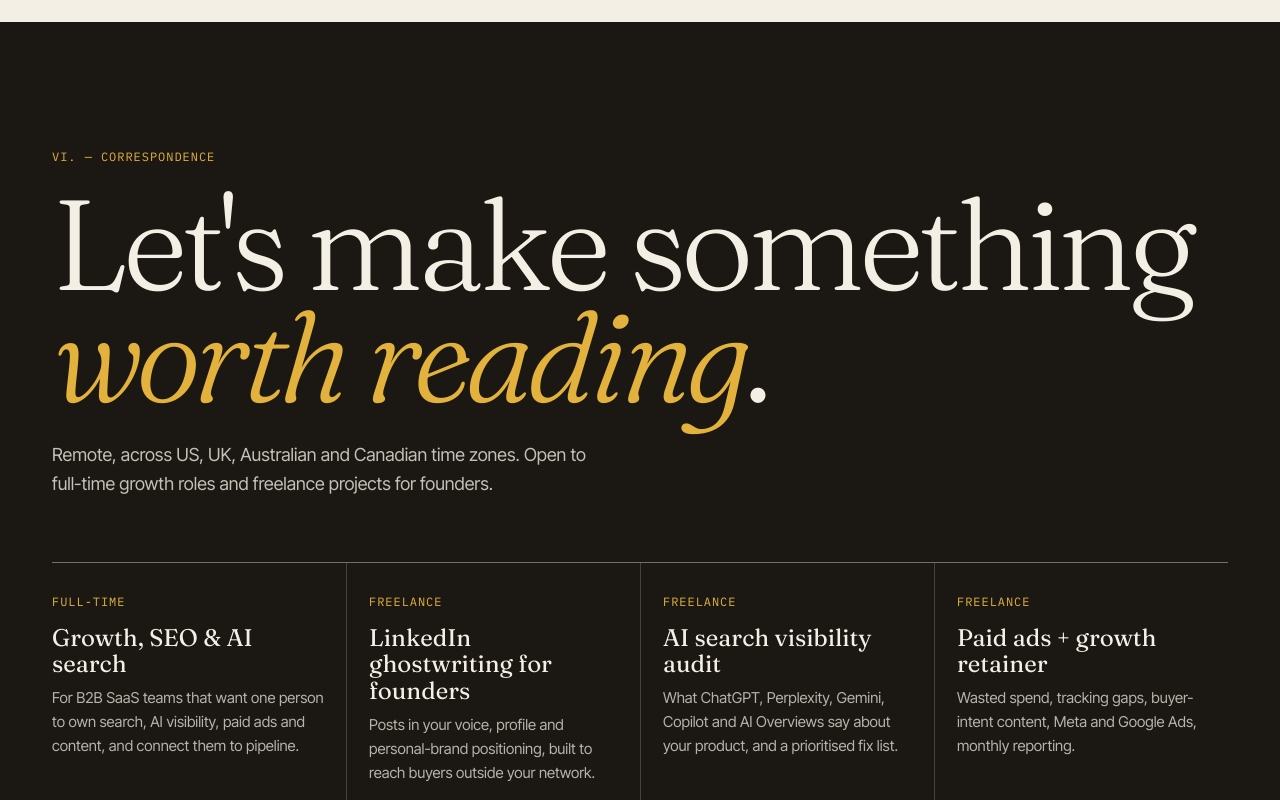
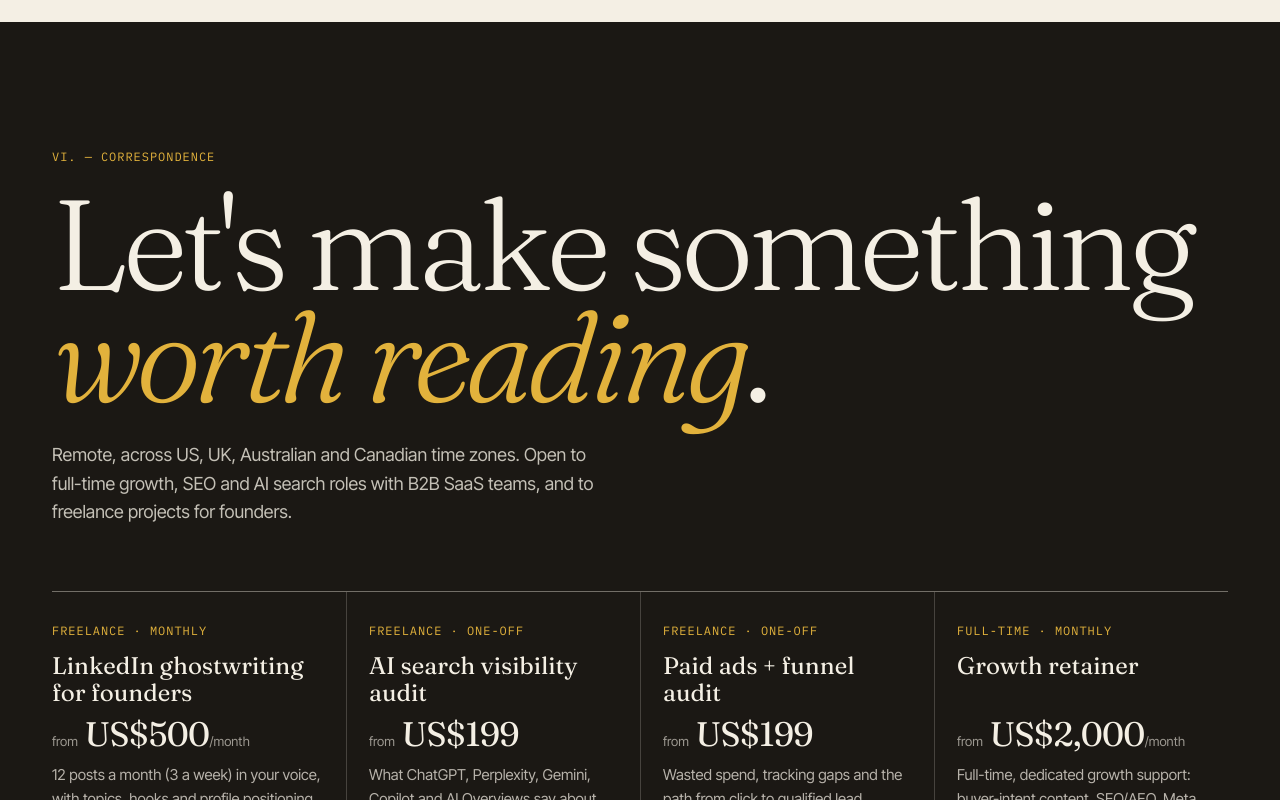
Before and after one commit to shahshivani120-lab/shahshivani120-lab.github.io, a plain HTML site: page index.html in a window 1280 px wide. Shown: the part 11200-12000 px from the top of the page. Drawn offline with Linux system fonts and the light colour scheme.

Commit message:
Add starting prices to services

```diff
--- a/index.html
+++ b/index.html
@@ -255,6 +255,10 @@ section{padding:110px 0;position:relative}
 .offers div{padding:24px 22px 24px 0}
 .offers div+div{padding-left:22px;border-left:1px solid var(--line)}
 .offers .mono{color:#e2b23c}
+.offers .price{font-family:var(--serif);font-size:34px;line-height:1;color:#f4efe4;margin:4px 0 12px;letter-spacing:-.02em}
+.offers .price small{font-family:var(--sans);font-size:13px;color:rgba(244,239,228,.6);letter-spacing:0;margin:0}
+.offers h3{min-height:2.3em}
+@media (max-width:560px){.offers h3{min-height:0}}
 .offers h3{font-family:var(--serif);font-weight:400;font-size:24px;line-height:1.12;margin:10px 0 8px}
 .offers p{font-size:15px;color:rgba(244,239,228,.72)}
 @media (max-width:960px){.offers{grid-template-columns:1fr 1fr}.offers div{padding-left:0!important;border-left:0!important;border-bottom:1px solid var(--line)}}
@@ -598,12 +602,12 @@ section{padding:110px 0;position:relative}
   <div class="wrap">
     <span class="mono" style="color:#e2b23c">vi. — Correspondence</span>
     <h2 class="reveal" style="margin-top:18px">Let's make something <em>worth reading</em>.</h2>
-    <p class="intro reveal">Remote, across US, UK, Australian and Canadian time zones. Open to full-time growth roles and freelance projects for founders.</p>
+    <p class="intro reveal">Remote, across US, UK, Australian and Canadian time zones. Open to full-time growth, SEO and AI search roles with B2B SaaS teams, and to freelance projects for founders.</p>
     <div class="offers reveal">
-      <div><span class="mono">Full-time</span><h3>Growth, SEO &amp; AI search</h3><p>For B2B SaaS teams that want one person to own search, AI visibility, paid ads and content, and connect them to pipeline.</p></div>
-      <div><span class="mono">Freelance</span><h3>LinkedIn ghostwriting for founders</h3><p>Posts in your voice, profile and personal-brand positioning, built to reach buyers outside your network.</p></div>
-      <div><span class="mono">Freelance</span><h3>AI search visibility audit</h3><p>What ChatGPT, Perplexity, Gemini, Copilot and AI Overviews say about your product, and a prioritised fix list.</p></div>
-      <div><span class="mono">Freelance</span><h3>Paid ads + growth retainer</h3><p>Wasted spend, tracking gaps, buyer-intent content, Meta and Google Ads, monthly reporting.</p></div>
+      <div><span class="mono">Freelance · Monthly</span><h3>LinkedIn ghostwriting for founders</h3><p class="price"><small>from</small> US$500<small>/month</small></p><p>12 posts a month (3 a week) in your voice, with topics, hooks and profile positioning built to reach buyers outside your network.</p></div>
+      <div><span class="mono">Freelance · One-off</span><h3>AI search visibility audit</h3><p class="price"><small>from</small> US$199</p><p>What ChatGPT, Perplexity, Gemini, Copilot and AI Overviews say about your product, who gets cited instead, and a prioritised fix list.</p></div>
+      <div><span class="mono">Freelance · One-off</span><h3>Paid ads + funnel audit</h3><p class="price"><small>from</small> US$199</p><p>Wasted spend, tracking gaps and the path from click to qualified lead, across Meta and Google Ads.</p></div>
+      <div><span class="mono">Full-time · Monthly</span><h3>Growth retainer</h3><p class="price"><small>from</small> US$2,000<small>/month</small></p><p>Full-time, dedicated growth support: buyer-intent content, SEO/AEO, Meta and Google Ads, design and monthly reporting.</p></div>
     </div>
     <div class="ctas reveal">
       <a class="pill solid" href="https://calendly.com/shahshivani120" target="_blank" rel="noopener">Book a free 20-min intro call →</a>
```
